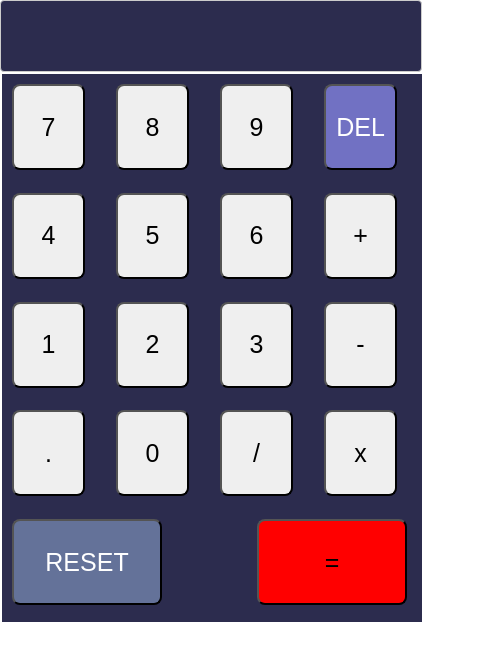
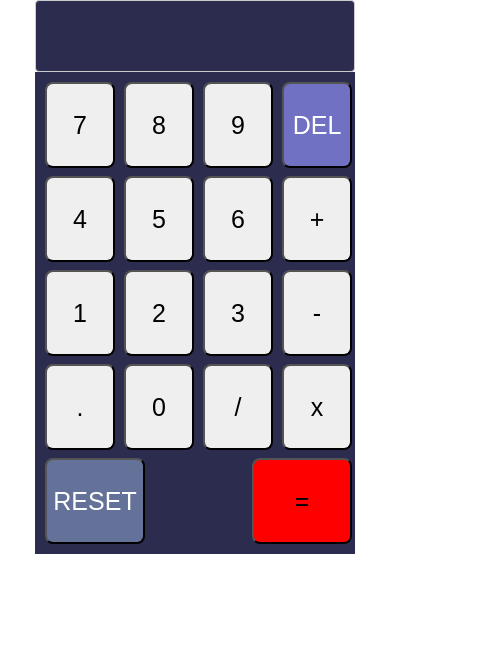
Before and after one commit to marekwino23/Simple_Calculator, a React (Create React App) app: page / in a window 390 px wide. Shown: the top 660 px of the page, 495 px wide, since content can reach past the window. Built offline with nearby package versions, Linux system fonts and the light colour scheme.

Commit message:
final fix with mobile responsive

```diff
--- a/src/App.css
+++ b/src/App.css
@@ -1,27 +1,37 @@
+* {
+  box-sizing: border-box;
+}
+
 .App {
   text-align: center;
   color: white;
+  margin: 0 auto;
+  width: 320px;
 }
 
 .grid-container {
   display: grid;
   background-color: #2c2c4e;
-  grid-row-gap: 16px;
-  grid-column-gap: 62px;
+  grid-row-gap: 8px;
+  grid-column-gap: 9px;
   padding: 10px;
-  margin-left: 37%;
-  width: 10%;
-  grid-template-columns:10% 10% 10% 10%;
-  min-width: 400px;
+  /* grid-template-columns: repeat(4, 74px);
+  grid-template-rows: repeat(4, 1fr); */
+  grid-template-areas:
+                        'item item item item'
+                        'item item item item'
+                        'item item item item'
+                        'item item item item'
+                        'reset reset equal equal';
+
 }
  input[type=text] {
-  width: 22%;
+  width: 100%;
   padding: 12px 20px;
   font-size: 35px;
   background-color:rgb(44, 44, 78);
   height: 72px;
   color: white;
-  margin-right: 73px;
   display: inline-block;
   border: 1px solid #ccc;
   border-radius: 4px;
@@ -29,27 +39,58 @@
 }
  button {
   height: 86px;
-  width: 87px;
+  width: 70px;
   font-size: 25px;
   border-radius: 8px;
 }
- @media only screen and (max-width: 768px) {
+.action {
+  grid-area: reset;
+  width: 100px;
+}
+
+.action:last-child{
+  grid-area: equal;
+  justify-self: end;
+}
+
+@media only screen and (min-width: 500px) {
   .grid-container {
-    background-color: rgb(44, 44, 78);
-    width: 95%;
-    margin-left: 2px;
-    grid-column-gap: 64px;
-    margin-top: 2px;
-    height: 528px;
-    display: grid;
+    min-width: 420px;
+    grid-row-gap: 12px;
+    grid-column-gap: 14px;
   }
   button{
-    width: 73px;
+    width: 80px;
   }
-  .equal{
-    margin-left: 9px;
+  .action {
+   width: 120px
   }
-  input[type=text]{
-    width: 422px;
+
+  .action:last-child {
+    grid-area: equal;
+    justify-self: end;
+  }
+
+  .App {
+    width: 420px;
   }
 }
+
+ @media only screen and (min-width: 768px) {
+  .grid-container {
+    min-width: 420px;
+    grid-row-gap: 16px;
+    grid-column-gap: 18px;
+  }
+  button{
+    width: 87px;
+  }
+  .action {
+   width: initial;
+  }
+
+  .action:last-child {
+    grid-area: equal;
+    justify-self: end;
+  }
+}
--- a/src/components/Calculator.jsx
+++ b/src/components/Calculator.jsx
@@ -4,19 +4,19 @@ const Calculator = () => {
     let[number1,setNumber1] = useState("")
     let[number2,setNumber2] = useState("")
     let[char,setChar] = useState("")
-    const[sum,setSum] = useState("")
+    const[sum,setSum] = useState(number1 + char + number2)
     const handleNumber = (e) => {
-        if(sum !== ""){
+        if(number1 === ""){
+            setNumber1(e.target.value)
+        }
+        else if(number2 === "" ){
+            setNumber2(e.target.value)
+        }
+        else if(sum !== ""){
             setNumber1(e.target.value)
             setNumber2("")
             setChar("")
             setSum("")
-        }
-        else if(number1 === "" ){
-            setNumber1(e.target.value)
-        }
-        else if(number2 === "" ){
-            setNumber2(e.target.value)
         }
     }
     const handleChar = (e) => {
@@ -33,6 +33,9 @@ const Calculator = () => {
         number2 = parseInt(number2)
         if(char === "+"){
             setSum(number1 + number2)
+        }
+        else if(char === "-"){
+            setSum(number1 - number2)
         }
         else if(char === "-"){
             setSum(number1 - number2)
@@ -67,8 +70,8 @@ const Calculator = () => {
                     <button value={0} onClick={handleNumber}>0</button>
                     <button value="/" onClick={handleChar}>/</button>
                     <button value="*" onClick={handleChar}>x</button>
-                    <button id="reset" value="RESET" style={{backgroundColor:"#647299",color:"white", width:"150px"}} onClick={handleReset}>RESET</button>
-                    <button id="equal" value="=" className="equal" style={{backgroundColor:"red", width:"150px", marginLeft:"141px"}} onClick={handleSum}>=</button>
+                    <button className="action" value="RESET" style={{backgroundColor:"#647299",color:"white"}} onClick={handleReset}>RESET</button>
+                    <button className="action" value="=" style={{backgroundColor:"red"}} onClick={handleSum}>=</button>
                 </div>
         </>
     )
```
